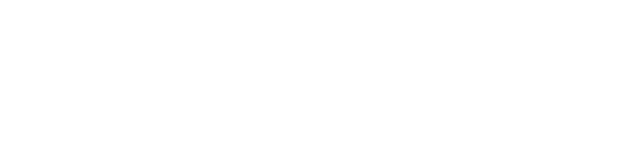
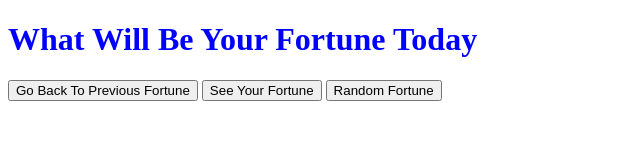
Before and after one commit to jboerner56/fortune-cookie, a plain HTML site: page index.html in a window 1280 px wide. Shown: the whole page, without its empty margins (0-640 px from the left). Drawn offline with Linux system fonts and the light colour scheme.

Commit message:
adds buttons for seeing fortunes

```diff
--- a/index.css
+++ b/index.css
@@ -0,0 +1,4 @@
+
+.heading{
+    color: blue;
+}
--- a/index.html
+++ b/index.html
@@ -9,7 +9,12 @@
 
 </head>
 <body>
-
+<h1 class="heading">What Will Be Your Fortune Today</h1>
+<div class="fortune-buttons">
+    <button class="previous" data-previous>Go Back To Previous Fortune</button>
+    <button class="fortune" data-fortune=>See Your Fortune</button>
+    <button class="random-fortune" data-random>Random Fortune</button>
+</div>
     <script src="scripts/index.js"></script>
 </body>
 </html>
```
